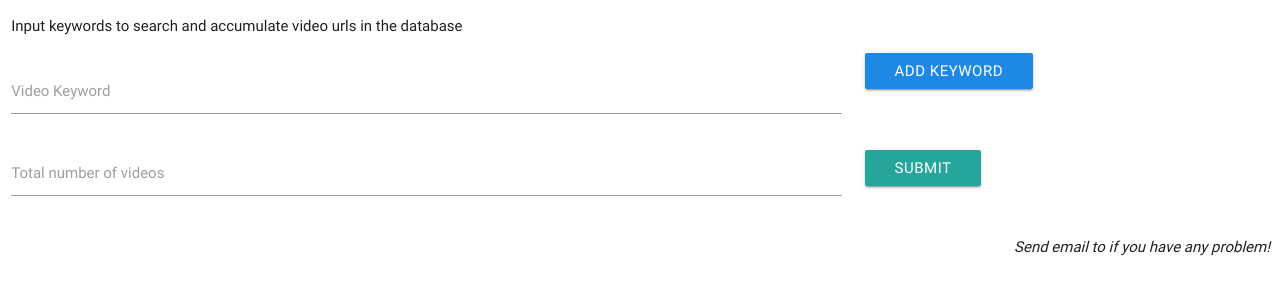
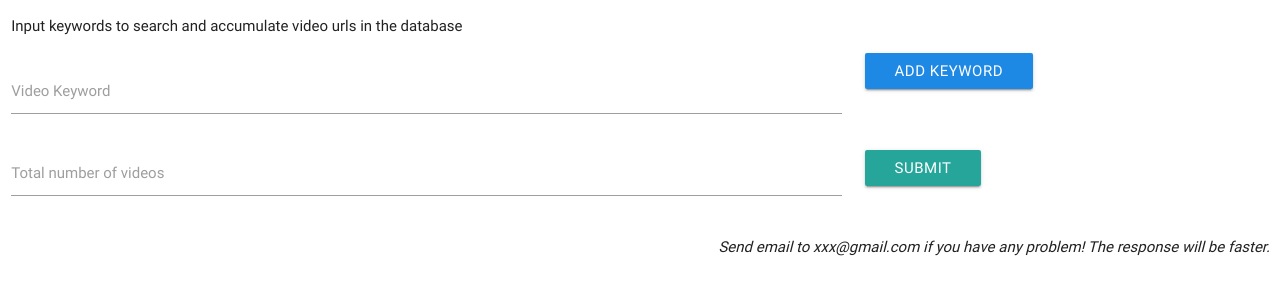
Before and after one commit to kixlab/SuggestBot_Crowdsourcing_Preprocessing, a Django app: page /preprocessing/search_and_accumulate_url/ in a window 1280 px wide. Shown: the top 300 px of the page. Run offline with Django 3.2, Linux system fonts and the light colour scheme; some libraries are stand-ins or nearby versions.

Commit message:
info massage slightly changed

```diff
--- a/emotion_labeling/templates/base.html
+++ b/emotion_labeling/templates/base.html
@@ -27,7 +27,7 @@
   <body style="height:100%">
     {% block content %}
     {%  endblock %}
-    <div style="float:right; margin-right: 10px;"><i>Send email to if you have any problem!</i></div>
+    <div style="float:right; margin-right: 10px;"><i>Send email to xxx@gmail.com if you have any problem! The response will be faster.</i></div>
   </body>
 
 </html>
```
